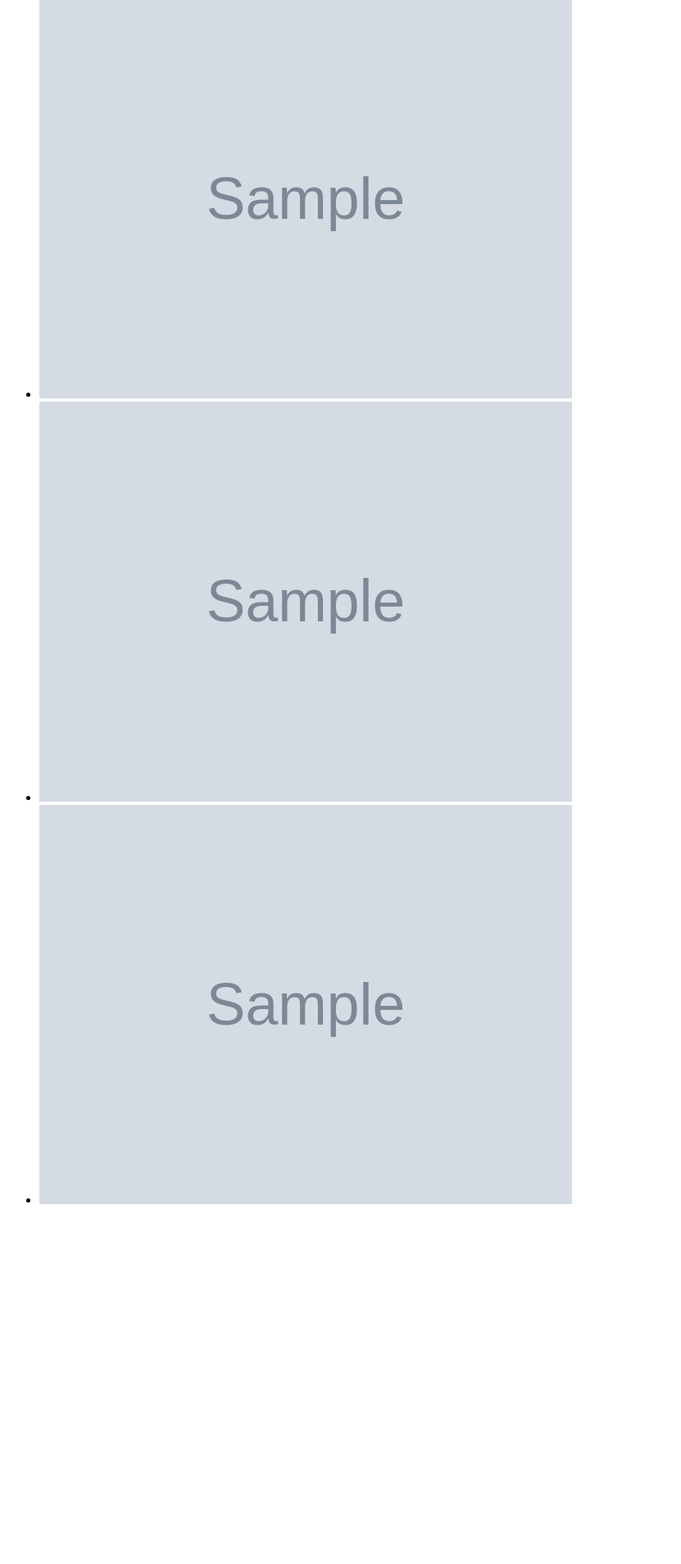
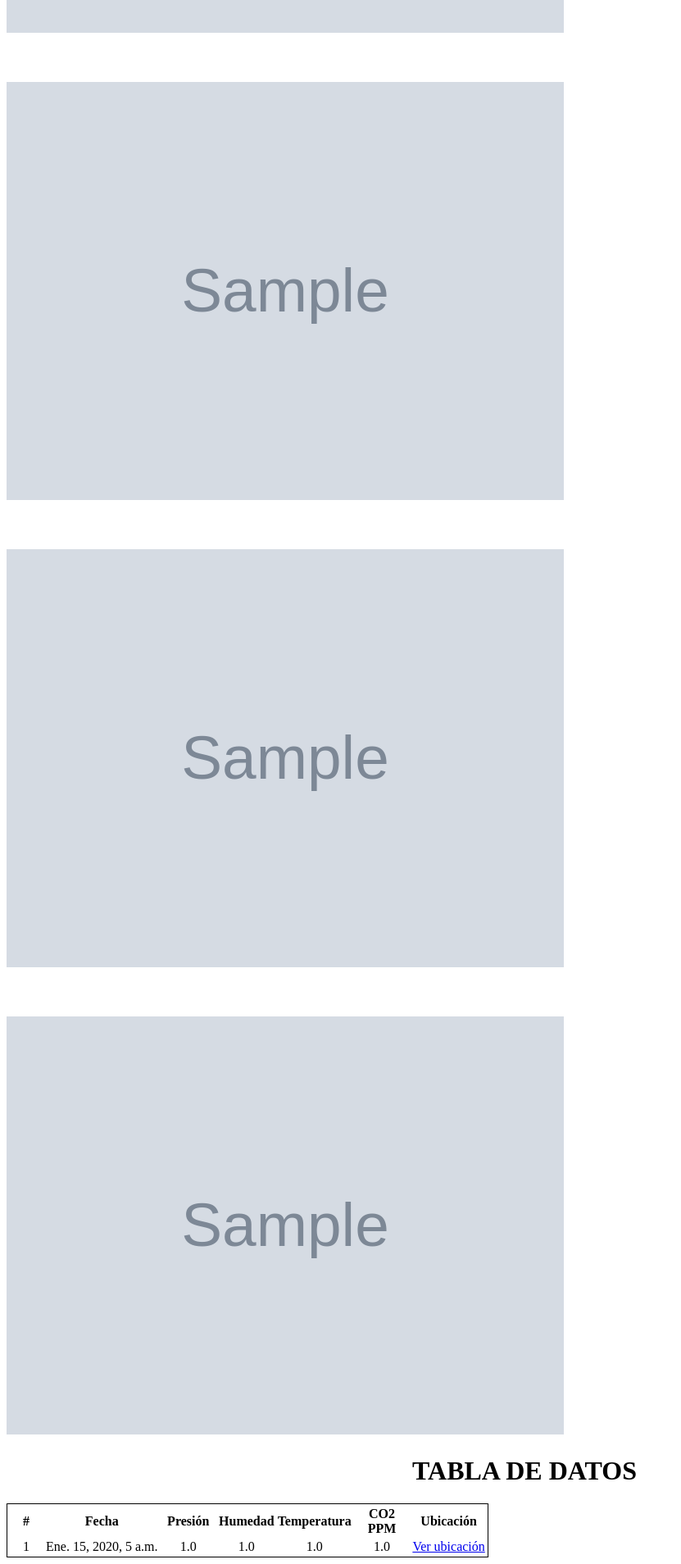
Before and after one commit to blackatze93/prototipo_estacion, a Django app: template templates/informes/informes.html in a window 1280 px wide. Shown: the part 774-2682 px from the top of the page at 82% size, without its empty margins (0-831 px from the left). Before the commit the page ends 2243 px from the top, so only its background shows below. Run offline with Django 3.2, Linux system fonts and the light colour scheme; tables that the repository leaves empty hold one stand-in row (values such as "Sample post"); the template is opened without the code that fills it: values that come from a table or form of the project are taken from there, most other values are stand-ins (such as "Sample title", 1, 10 or a date in 2020); grey boxes marked "Sample" are stand-in pictures.

Commit message:
Actualizando informes con tablas de datos

```diff
--- a/informes/views.py
+++ b/informes/views.py
@@ -251,13 +251,15 @@
 
     dates = get_dates(request.POST['dates'].split())
 
+    medidas_filtered = Medida.objects.filter(fecha__gte=dates['min_date'], fecha__lte=dates['max_date'])
+
     img_temperatura = get_img_temperatura(dates)
     img_humedad = get_img_humedad(dates)
     img_presion = get_img_presion(dates)
     img_co2 = get_img_co2(dates)
 
     context = {'dates': dates, 'img_temperatura': img_temperatura, 'img_humedad': img_humedad,
-               'img_presion': img_presion, 'img_co2': img_co2}
+               'img_presion': img_presion, 'img_co2': img_co2, 'medidas': medidas_filtered}
     # Create a Django response object, and specify content_type as pdf
     response = HttpResponse(content_type='application/pdf')
     response['Content-Disposition'] = 'attachment; filename="informe.pdf"'
--- a/templates/informes/informes.html
+++ b/templates/informes/informes.html
@@ -5,13 +5,13 @@
     <title>Informe Detallado - Prototipo Estación</title>
     <style>
         @page {
-            size: letter portrait;
+            size: a4 portrait;
             @frame header_frame {           /* Static Frame */
                 -pdf-frame-content: header_content;
-                left: 50pt; width: 512pt; top: 50pt; height: 50pt;
+                left: 50pt; width: 512pt; top: 50pt; height: 70pt;
             }
             @frame content_frame {          /* Content Frame */
-                left: 50pt; width: 512pt; top: 100pt; height: 632pt;
+                left: 50pt; width: 512pt; top: 120pt; height: 632pt;
             }
             @frame footer_frame {           /* Another static Frame */
                 -pdf-frame-content: footer_content;
@@ -22,33 +22,62 @@
 </head>
 <body>
     <div id="header_content">
-        <h5 style="text-align: center;">
+        <div style="text-align: center; display: block; font-size: 1em; margin: 1.33em 0; font-weight: bold;">
             <img height="30pt" src="https://www.udistrital.edu.co/themes/custom/versh/logo.png"><br>
             PROTOTIPO DE ESTACIÓN METEOTEOROLÓGICA<br>
             INFORME DETALLADO DE PROMEDIO DE FACTORES AMBIENTALES
-        </h5>
+        </div>
     </div>
     <!-- Content for Static Frame 'footer_frame' -->
     <div id="footer_content" style="text-align: center;">
         página <pdf:pagenumber> de <pdf:pagecount>
-    </div>
+     </div>
     <br>
-    <h5>
+    <div id="content">
+    <h3>
         Rango de Consulta: {{ dates.min_date|date:'d/m/Y' }} - {{ dates.max_date|date:'d/m/Y' }}
         <div style="text-align: right; padding-top: -20pt">Fecha de Consulta: {% now "d/m/Y - H:i" %}</div>
-    </h5>
-
+    </h3>
+    <div id="graficos">
     <h1 style="text-align: center;">INFORME DE GRÁFICAS</h1>
 
-    <ul>
-        <li><img width="650pt" src="{{ img_temperatura }}"></li>
-
-        <li><img width="650pt" src="{{ img_humedad }}"></li>
-
-        <li><img width="650pt" src="{{ img_presion }}"></li>
-
-        <li><img width="650pt" src="{{ img_co2 }}"></li>
-
-    </ul>
+    <p style="padding-top: 10pt;"><img width="680pt" src="{{ img_temperatura }}"></p>
+    <p style="padding-top: 30pt;"><img width="680pt" src="{{ img_humedad }}"></p>
+    <p style="padding-top: 30pt;"><img width="680p" src="{{ img_presion }}"></p>
+    <p style="padding-top: 30pt;"><img width="680pt" src="{{ img_co2 }}"></p>
+    </div>
+    <pdf:nextpage>
+    <div id="tabla_datos">
+    <h1 style="text-align: center;">TABLA DE DATOS</h1>
+    <table style="border: 1px solid black;">
+        <thead>
+        <tr style="text-align: center; height: 12pt; padding-top: 2pt;">
+            <th style="width: 30pt;">#</th>
+            <th>Fecha</th>
+            <th style="width: 50pt;">Presión</th>
+            <th style="width: 50pt;">Humedad</th>
+            <th style="width: 60pt;">Temperatura</th>
+            <th style="width: 50pt;">CO2 PPM</th>
+            <th>Ubicación</th>
+        </tr>
+        </thead>
+        <tbody>
+        {% for medida in medidas %}
+            <tr style="text-align: center; height: 12pt; padding-top: 2pt;">
+                <td>{{ forloop.counter }}</td>
+                <td>{{ medida.fecha }}</td>
+                <td>{{ medida.presion }}</td>
+                <td>{{ medida.humedad }}</td>
+                <td>{{ medida.temperatura }}</td>
+                <td>{{ medida.co2_ppm }}</td>
+                <td>
+                    <a href="https://www.openstreetmap.org/?mlat={{ medida.latitud|stringformat:"f" }}&mlon={{ medida.longitud|stringformat:"f" }}&zoom=15"
+                       target="_blank">Ver ubicación</a></td>
+            </tr>
+        {% endfor %}
+        </tbody>
+    </table>
+    </div>
+    </div>
 </body>
 </html>
```
